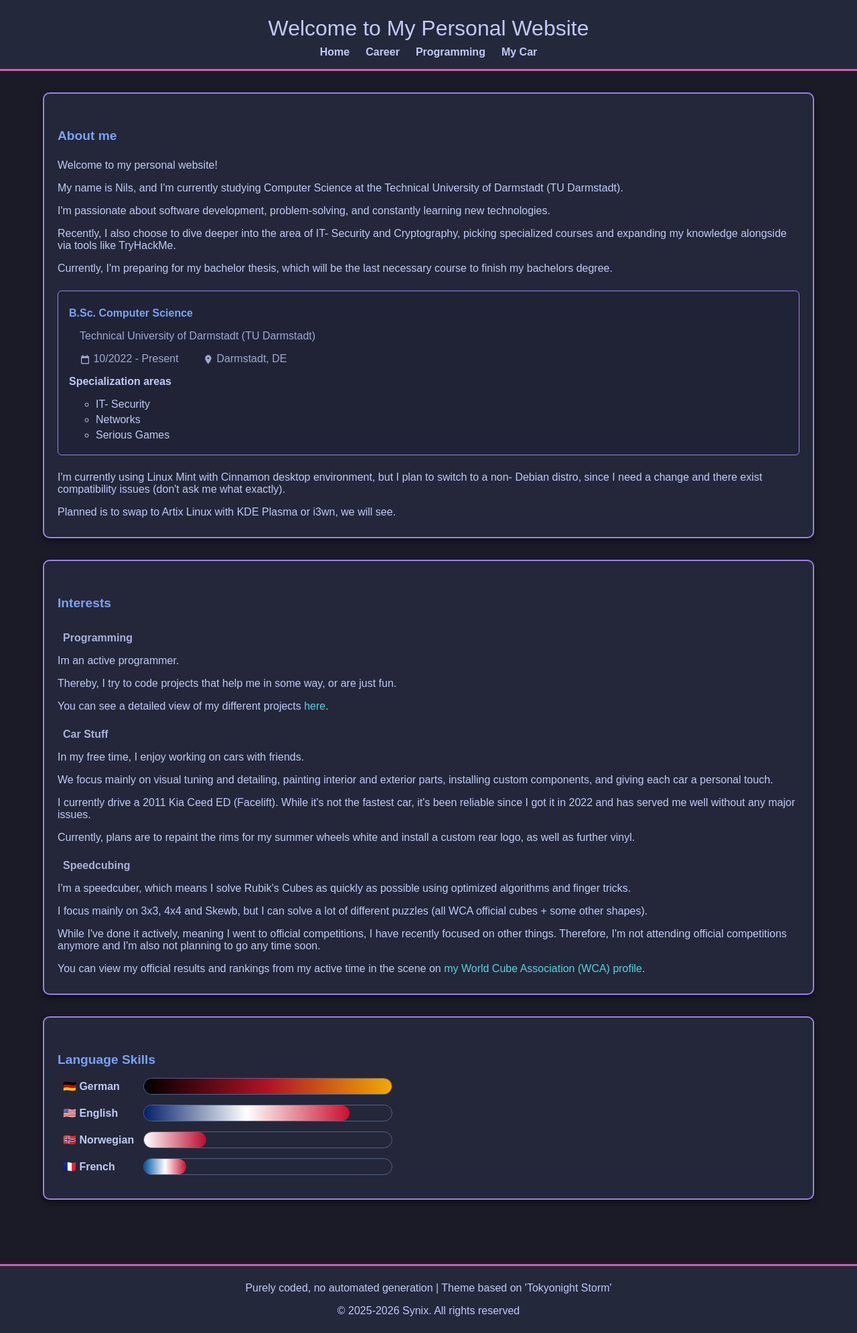
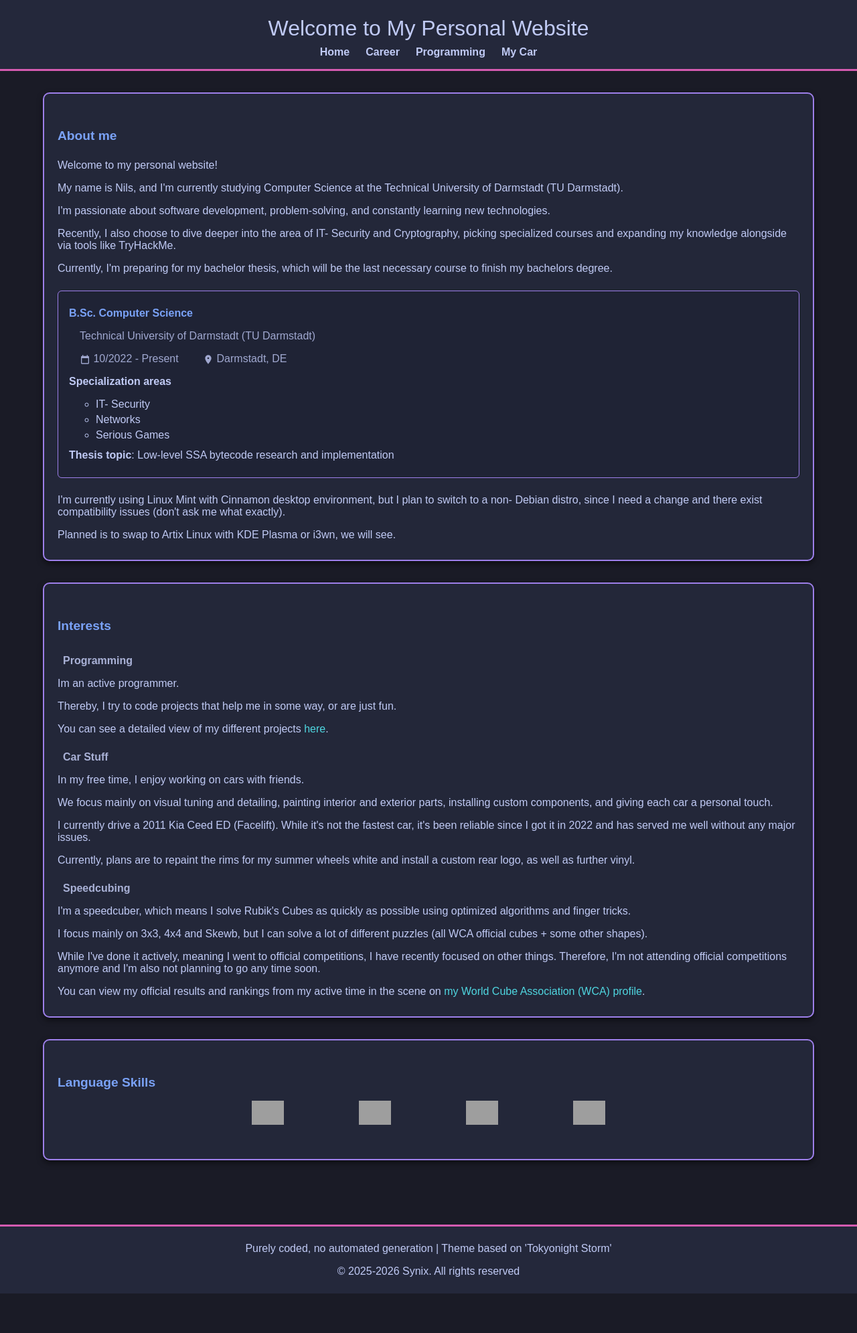
Before and after one commit to Synix4Life/Personal-Website, a Jekyll site: the page built from index.html, in a window 1280 px wide. Shown: the whole page at 67% size. Built offline with Jekyll 4.4.1, drawn with Linux system fonts in a browser that asks for light colours; after the commit the page ends 1932 px from its top, so only the background shows below that; grey boxes are pictures that could not be loaded.

Commit message:
04/2026 Update

```diff
--- a/css/style.css
+++ b/css/style.css
@@ -253,3 +253,53 @@
     fill: currentColor;
     vertical-align: middle;
 }
+
+
+/* ========== ICONS (Icons for career) ========== */
+/* ============ INVISIBLE TECH GRID ============= */
+.tech {
+  display: flex;
+  flex-direction: column;
+  align-items: center;
+  gap: 10px;
+  width: fit-content;
+  margin: auto;
+}
+
+.tech-grid{
+  display:grid;
+  grid-template-columns:repeat(auto-fit,120px);
+  justify-content:center;
+  gap:40px;
+}
+
+.tech-box{
+  width:90px;
+  height:90px;
+  background:#1f2937;
+  border-radius:14px;
+  display:flex;
+  align-items:center;
+  justify-content:center;
+}
+
+.tech-box i{
+  font-size:55px;   /* bigger icon */
+  color:#6b7280;
+  transition:0.3s;
+}
+
+.tech-name{
+  color:white;
+  font-size:18px;
+  opacity:0;
+  transition:0.3s;
+}
+
+.tech:hover .tech-name{
+  opacity:1;
+}
+
+.tech:hover i{
+  color:#3776ab;
+}
--- a/index.html
+++ b/index.html
@@ -48,6 +48,7 @@
                 <li>Networks</li>
                 <li>Serious Games</li>
             </ul>
+            <p><strong>Thesis topic</strong>: Low-level SSA bytecode research and implementation</p>
         </div>
 
         <p>I'm currently using Linux Mint with Cinnamon desktop environment, but I plan to switch to a non- Debian distro, since I need a change and there exist compatibility issues (don't ask me what exactly).</p>
@@ -82,49 +83,27 @@
             <p>You can view my official results and rankings from my active time in the scene on <a href="https://www.worldcubeassociation.org/persons/2019LANG04">my World Cube Association (WCA) profile</a>.</p>
     </div>
 
+
     <div class="card">
         <div class="caption">
             Language Skills
         </div>
-            <!-- 6: 100 => C2,
-                5.5: 92 => C1-C2,
-                5: 83 => C1,
-                4.5: 75 => B2-C1,
-                4: 67 => B2,
-                3.5: 58 => B1-B2,
-                3: 50 => B1,
-                2.5: 42 => A2-B1,
-                2: 33 => A2,
-                1.5: 25 => A1-A2,
-                1: 17 => A1,
-                0.5: 8  => Started -->
-        <div class="skills-container">
-            <div class="skill">
-                <div class="skill-name"><span>🇩🇪</span> German</div>
-                <div class="skill-bar">
-                    <div class="skill-fill german" style="width: 100%;"></div> <!-- 6/6 -->
-                </div>
+        <div class="tech-grid">
+            <div class="tech">
+                <img src="https://hatscripts.github.io/circle-flags/flags/de.svg" width="48" />
+                <span class="tech-name" style="font-style: italic;">Native</span>
             </div>
-
-            <div class="skill">
-                <div class="skill-name"><span>🇺🇸</span> English</div>
-                <div class="skill-bar">
-                    <div class="skill-fill english" style="width: 83%;"></div> <!-- 5/6 => C1 -->
-                </div>
+            <div class="tech">
+                <img src="https://hatscripts.github.io/circle-flags/flags/us.svg" width="48" />
+                <span class="tech-name">C1 - C2</span>
             </div>
-
-            <div class="skill">
-                <div class="skill-name"><span>🇳🇴</span> Norwegian</div>
-                <div class="skill-bar">
-                    <div class="skill-fill norwegian" style="width: 25%;"></div> <!-- 1.5/6 => A1-A2 -->
-                </div>
+            <div class="tech">
+                <img src="https://hatscripts.github.io/circle-flags/flags/no.svg" width="48" />
+                <span class="tech-name">A1 - A2</span>
             </div>
-
-            <div class="skill">
-                <div class="skill-name"><span>🇫🇷</span> French</div>
-                <div class="skill-bar">
-                    <div class="skill-fill french" style="width: 17%;"></div> <!-- 1/6 => A1 -->
-                </div>
+            <div class="tech">
+                <img src="https://hatscripts.github.io/circle-flags/flags/fr.svg" width="48" />
+                <span class="tech-name">A1</span>
             </div>
         </div>
     </div>
```
Also changed, not shown: car.html (+0 -26 lines), programming.html (+10 -10 lines).
